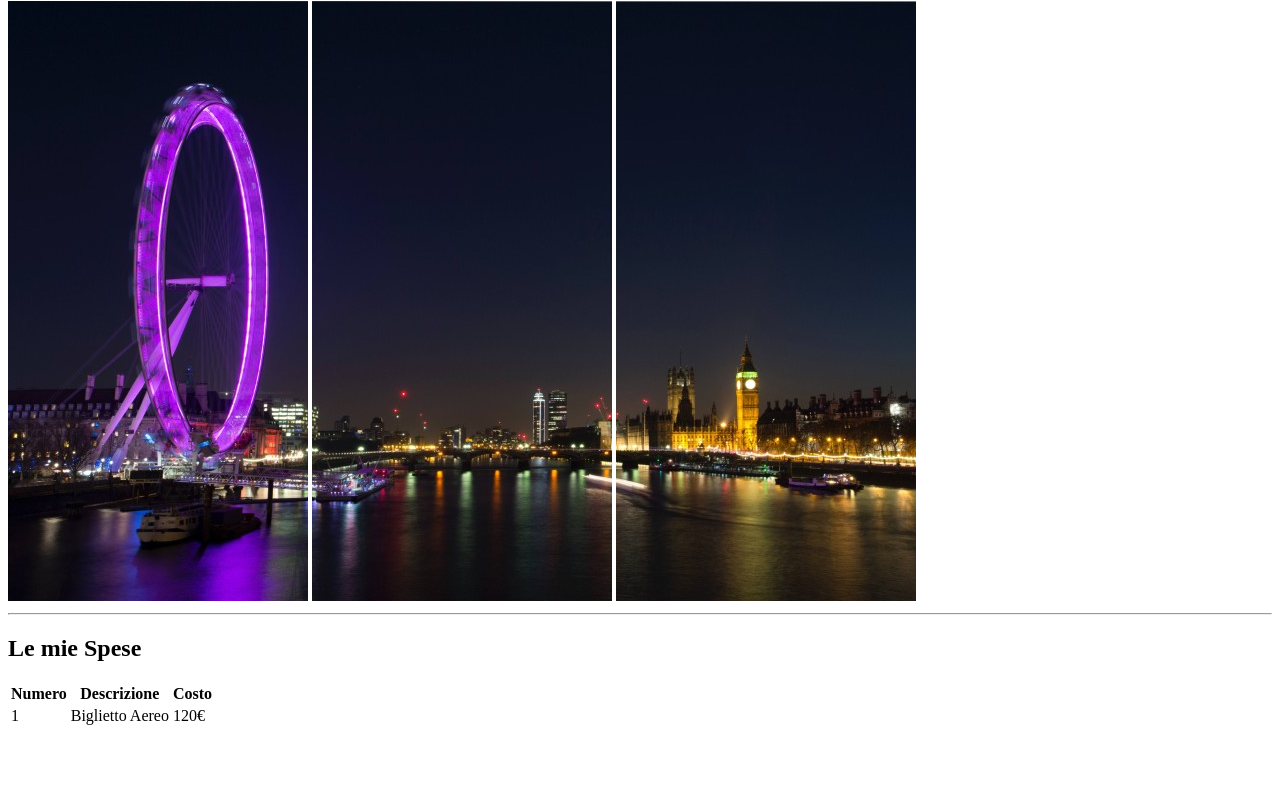
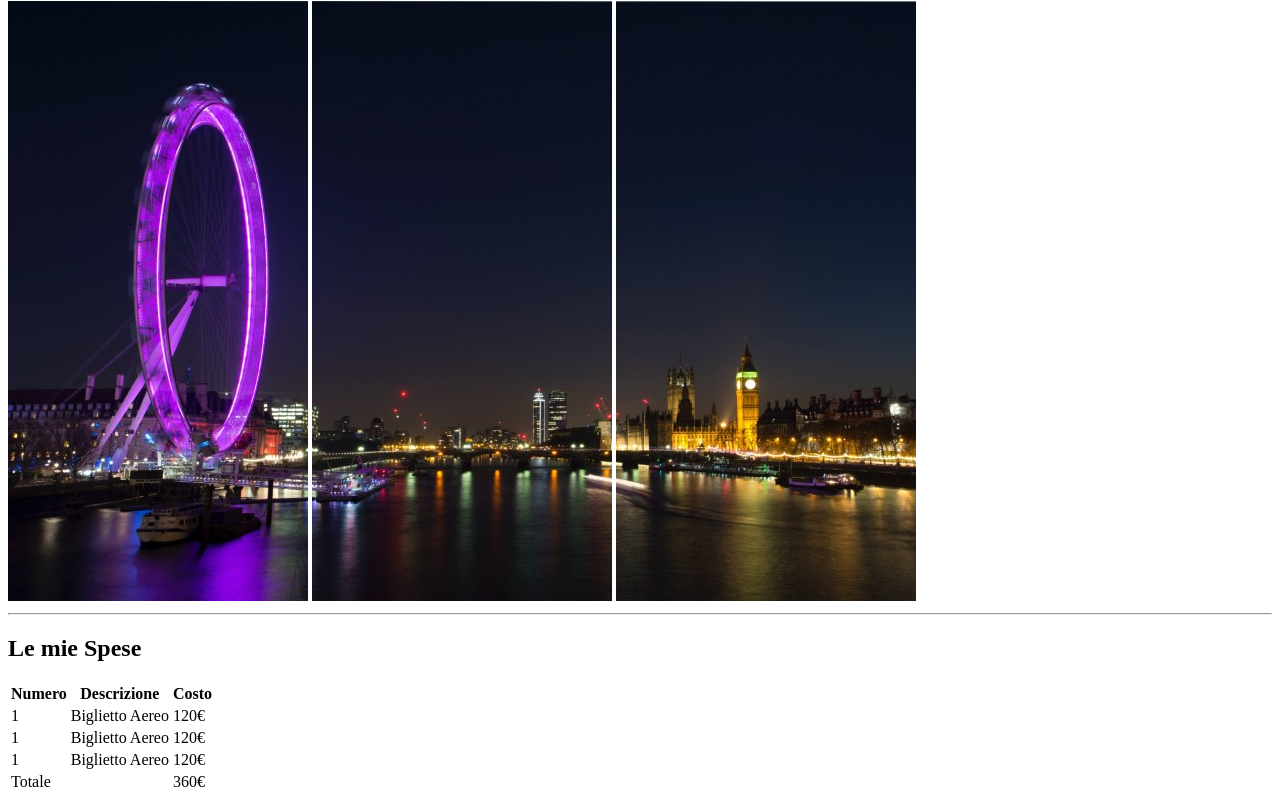
Before and after one commit to LucaVitullo/html-london-trip, a plain HTML site: page index.html in a window 1280 px wide. Shown: the part 79-881 px from the top of the page. Before the commit the page ends 819 px from the top, so only its background shows below. Drawn offline with Linux system fonts and the light colour scheme.

Commit message:
completamento tabella

```diff
--- a/index.html
+++ b/index.html
@@ -34,12 +34,22 @@
                 <td>120&euro;</td>
              </tr>
 
+            <tr>
+                <td>1</td>
+                <td>Biglietto Aereo</td>
+                <td>120&euro;</td>
+             </tr>
+
              <tr>
-                 <td></td>
-                 <td></td>
-                 <td></td>
-            </tr>
-
+                <td>1</td>
+                <td>Biglietto Aereo</td>
+                <td>120&euro;</td>
+             </tr>
+             <tr>
+                <td>Totale</td>
+                <td></td>
+                <td>360&euro;</td>
+             </tr>
 
         </tbody>
 
```
